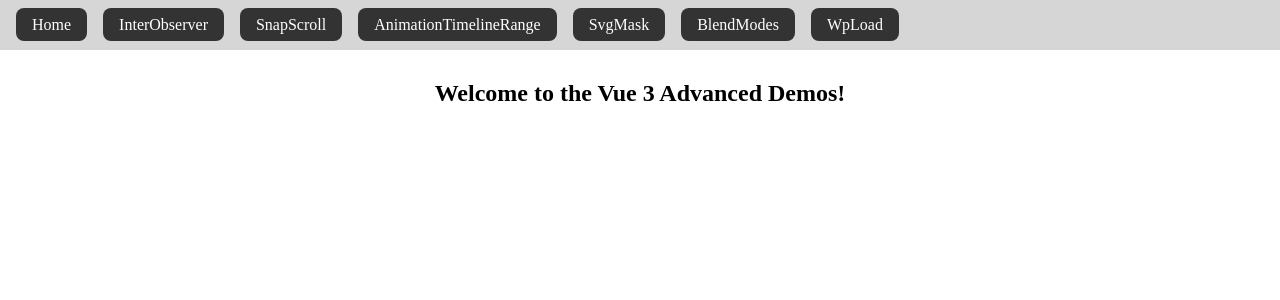
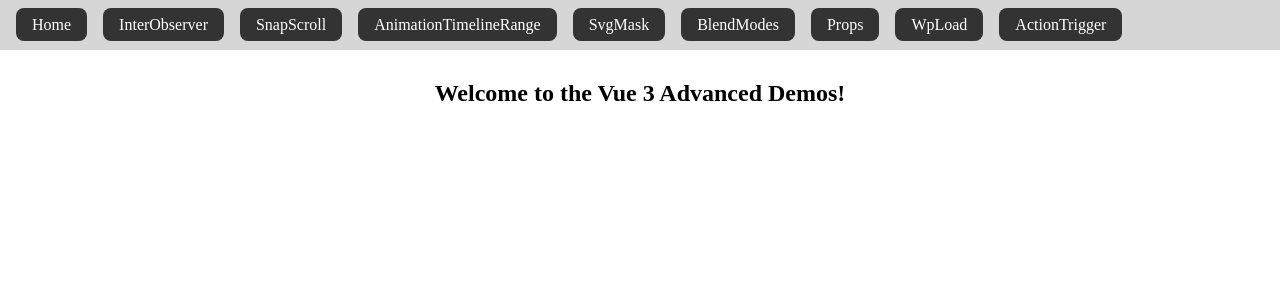
Before and after one commit to ngyvc/web5-vue-adv-demo, a Vue app in the folder vue-demo/: page / in a window 1280 px wide. Shown: the top 300 px of the page. Built offline with nearby package versions, Linux system fonts and the light colour scheme.

Commit message:
update routes

```diff
--- a/vue-demo/src/router/index.js
+++ b/vue-demo/src/router/index.js
@@ -34,10 +34,20 @@ const router = createRouter({
       component: () => import('../views/BlendModesView.vue'),
     },
     {
+      path: '/props',
+      name: 'Props',
+      component: () => import('../views/PropsView.vue'),
+    },
+    {
       path: '/wp-load',
       name: 'WpLoad',
       component: () => import('../views/WpLoadView.vue'),
     },
+    {
+      path: '/action-trigger',
+      name: 'ActionTrigger',
+      component: () => import('../views/ActionTriggerView.vue'),
+    }
   ],
 })
 
```
